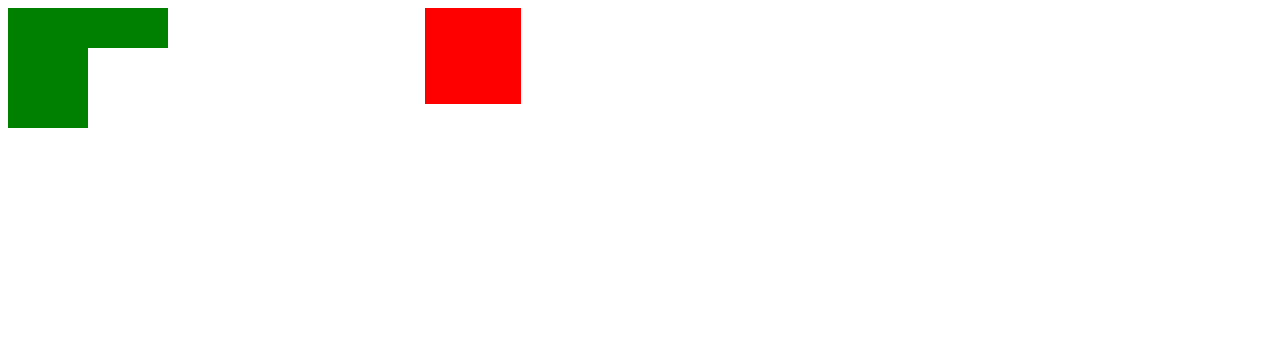
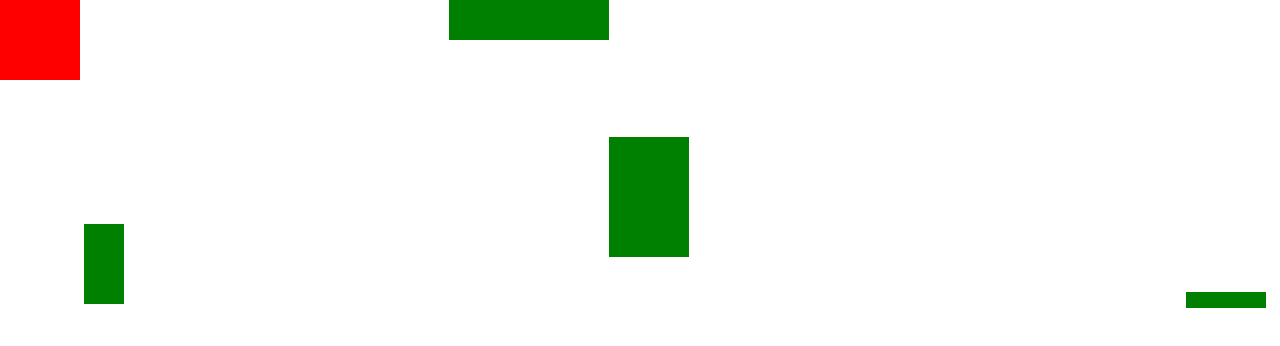
Before and after one commit to Nommiiee/Nommiiee.github.io, a plain HTML site: page testGame.html in a window 1280 px wide. Drawn offline with Linux system fonts and the light colour scheme.

Commit message:
added the block game

```diff
--- a/src/js/testGame.js
+++ b/src/js/testGame.js
@@ -0,0 +1,88 @@
+let player = document.getElementById("player");
+
+document.onmousedown = function (e) {
+  playerMove(e);
+  document.onmousemove = playerMove;
+};
+
+document.onmouseup = function () {
+  alert("Game Over");
+  location.reload();
+
+  document.onmousemove = null;
+};
+
+function playerMove(e) {
+  let x = e.clientX;
+  let y = e.clientY;
+  player.style.left = x + "px";
+  player.style.top = y + "px";
+  if (x >= window.innerWidth - player.offsetWidth) {
+    player.style.left = window.innerWidth - player.offsetWidth + "px";
+  }
+  if (y >= window.innerHeight - player.offsetHeight) {
+    player.style.top = window.innerHeight - player.offsetHeight + "px";
+  }
+}
+
+// touch
+
+let enemy = document.getElementsByClassName(`enemy`);
+Array.from(enemy).forEach((element) => {
+  let x = Math.trunc(Math.random() * innerWidth - element.clientWidth);
+  let y = Math.trunc(Math.random() * innerHeight - element.clientHeight);
+
+  element.style.left = x + "px";
+  element.style.top = y + "px";
+  let vFlag = true;
+  let hFlag = true;
+
+  player.style.position = "absolute";
+  player.style.left = "0px";
+  player.style.top = "0px";
+
+  function movement() {
+    let enemyPos = element.getBoundingClientRect();
+    let playerPos = player.getBoundingClientRect();
+
+    if (vFlag) {
+      x += 1;
+      element.style.left = x + "px";
+      if (x >= window.innerWidth - element.clientWidth) {
+        vFlag = false;
+      }
+    } else if (!vFlag) {
+      x -= 1;
+      element.style.left = x + "px";
+      if (x <= 0) {
+        vFlag = true;
+      }
+    }
+
+    if (hFlag) {
+      y += 1;
+      element.style.top = y + "px";
+      if (y >= window.innerHeight - element.clientHeight) {
+        hFlag = false;
+      }
+    } else if (!hFlag) {
+      y -= 1;
+      element.style.top = y + "px";
+      if (y <= 0) {
+        hFlag = true;
+      }
+    }
+
+    if (
+      playerPos.left <= enemyPos.right &&
+      playerPos.right >= enemyPos.left &&
+      playerPos.top <= enemyPos.bottom &&
+      playerPos.bottom >= enemyPos.top
+    ) {
+      alert("Game Over");
+      location.reload();
+    }
+  }
+
+  setInterval(movement, 1);
+});
--- a/testGame.html
+++ b/testGame.html
@@ -11,6 +11,8 @@
             position: absolute;
             width: 10vh;
             height: 2vh;
+            bottom: 20%;
+            left: 20%;
             background-color: green;
         }
 
@@ -18,6 +20,8 @@
             position: absolute;
             width: 10vh;
             height: 15vh;
+            top: 20%;
+            left: 20%;
             background-color: green;
         }
 
@@ -25,6 +29,8 @@
             position: absolute;
             width: 5vh;
             height: 10vh;
+            top: 20%;
+            right: 20%;
             background-color: green;
         }
 
@@ -32,22 +38,24 @@
             position: absolute;
             width: 20vh;
             height: 5vh;
+            bottom: 20%;
+            right: 20%;
             background-color: green;
         }
 
         #player {
-            width: 12vh;
-            height: 12vh;
-            position: relative;
-            top: 33%;
-            left: 33%;
+            width: 10vh;
+            height: 10vh;
+            position: absolute;
+            top: 50%;
+            left: 50%;
             background-color: red;
         }
     </style>
 </head>
 
 <body>
-
+    <div class="boundary" id="boundary">
 
         <div class="enemy" id="enemy0"></div>
         <div class="enemy" id="enemy1"></div>
@@ -58,8 +66,10 @@
             <div class="">
 
             </div>
+
         </div>
 
+    </div>
 </body>
 <script src="src/js/testGame.js"></script>
 
```
Lines whose indentation alone changed are shown as unchanged.
